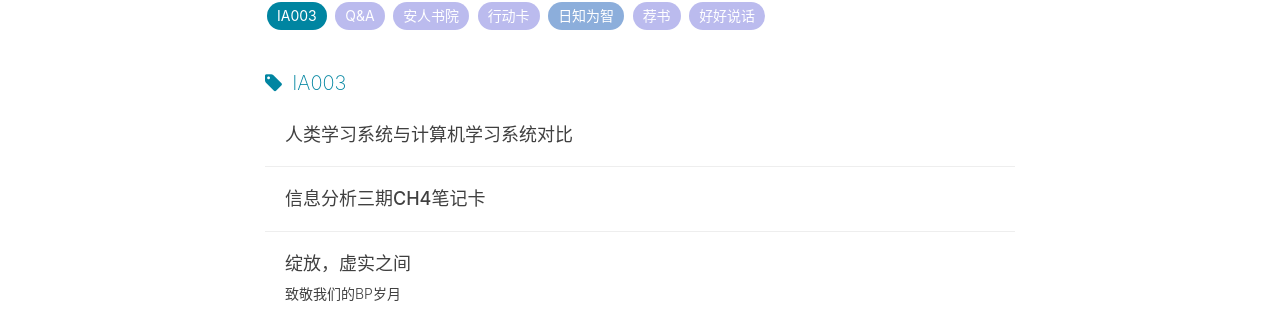
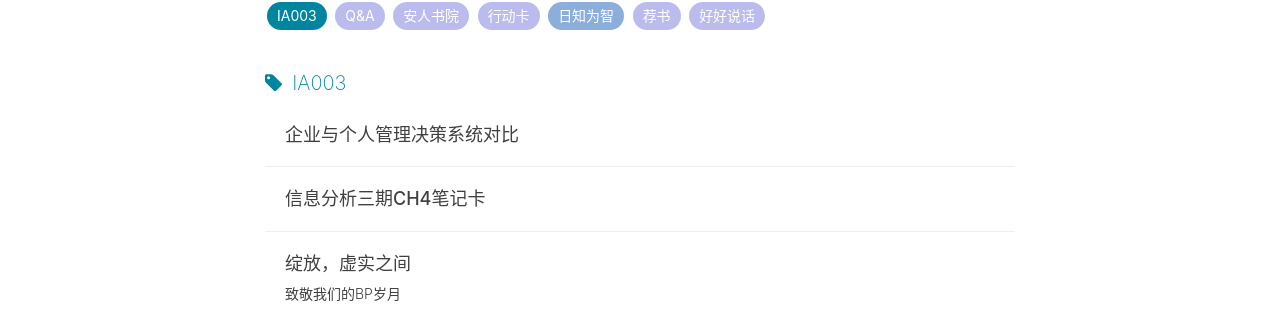
Before and after one commit to kiaorahao/hao.github.io, a Jekyll site: the page built from tags.html, in a window 1280 px wide. Shown: the part 266-581 px from the top of the page. Built offline with Jekyll 4.4.1, drawn with Linux system fonts in a browser that asks for light colours; nearby versions of some CDN libraries; comment, search, counter and statistics services are not loaded.

Commit message:
Update 2019-02-16-learning_human_Computer.md

```diff
--- a/_posts/2019-02-16-learning_human_Computer.md
+++ b/_posts/2019-02-16-learning_human_Computer.md
@@ -1,6 +1,6 @@
 ---
 layout: post
-title: "人类学习系统与计算机学习系统对比"
+title: "企业与个人管理决策系统对比"
 subtitle: ''
 author: "Hao"
 header-style: text
@@ -8,8 +8,11 @@
   - IA003
 ---
 
-计算机学习系统是一个模拟人类学习系统但是又运用众包思维，快速迭代升级的一个超级人脑。拿商业级的企业管理软件为例，它是企业的中枢神经系统，从最开始只是简单的财务记账，出入库管理，到如今演化为一个极为庞大复杂精细的系统，企业则是一分钟都离不开这套中枢系统。
+2019-02-16-learning_human_Computer.md
 
+企业管理决策系统的是一个模拟人类行为模式但是运用众包思维，快速迭代升级的一个超级协作系统。作为企业的中枢神经系统，从最开始只是简单的财务记账，出入库管理，到如今演化为一个极为庞大复杂精细的系统，企业则是一分钟都离不开这套中枢系统。
+
+## 企业管理软件
 然后我们试着来解剖一下企业管理软件，同步思考对于我们个人的知识管理决策体系的类比、参照和启发。企业管理软件从事务性系统OLTP出发，形成一个近物理世界快照的信息系统，企业所有关键经营活动都必须通过OLTP系统进行记录、控制、管理、追踪，全球化、多产业的大型国际集团，通过这套系统形成一个统一的企业管理模板，并且不断沉淀、迭代、更新、优化，系统为企业服务的同时，又通过不断互动的压力测试完成了自身的进化。各部门间也可以突破信息孤岛，实现信息、数据的实时传递、更新。同时，因为流程标准化，各企业间可以基于同一标准进行产业链、供应链上下游无缝衔接，大大减少衔接成本。
 
 企业通过日常经营活动，日积月累产生了大量数据以后，这些数据本身就形成了能源，如何基于这些数据分析的结论更好的指导将来的生产、销售等活动，是企业下一步精细化管理中必须要走的路。这样基于分析的系统OLAP就应运而生。它本身不会产生新的业务数据，所有的数据都是原封不动的（原则上，不考虑数据清洗等细节）来源于OLTP的数据。基于这部分数据，我们期望能够得到有效的信息进行回顾、预测与管理。那么目前主流会有两种方法。
@@ -18,11 +21,14 @@
 
 第二种是为了应对越来越多的非结构化数据，比如视频、网站信息流，以及爆炸式增长的数据（特别是互联网行业），我们已经没有办法很好的利用DW的传统框架来应对这些无论从形式的多样性、数据量的突增，针对预测的需求，科学家们发明了机器学习ML的模型。整个系统处理过程更像是一个黑箱（包含复杂的数学模型），我们只需要拥有足够多的历史数据，告诉这个黑箱输入和输出信息是什么，黑箱本身就可以经过足够数据量的喂养之后，在内部不断升级自己的计算方法（算法），最终可以尽可能准确的根据已知输入数据得到输出数据。这样，当有新的输入数据进来，这个黑箱就可以自动计算出所期待的输出数据，即预测数据。
 
+## 个人管理决策系统
+
 这样对比个人管理决策系统也会有类似启发。首先就是构建OLTP系统，不能是孤岛系统，比如财务记账用免费软件甚至excel，主要的个人资金流，物流，信息流全都在一个系统里打通，而且通过与其他交易系统连接，比如淘宝（资金流、物流）、快递系统（物流）、zotero、github、微信、blog、email（信息流，知识流）等打通，形成一整套个人管理系统。
 
 其次是基于所有这些OLTP构建OLAP系统，第一个就是考虑按照传统DW架构构建相对稳定的个人管理驾驶舱。具体来说，就是按照业务主题构建相应模块，比如财务，物流，知识管理（专业书籍，个人兴趣书籍，作品管理），职业，社会关系管理，健康（Keep，医疗系统等），文娱等。具体实施，首先根据数据仓库理念，构建底层相对稳定的基础模型（MDL，IDL），然后基于现有模块分类构建业务主题层（CDL），最后根据个人当下需求构建报告层（RDL），比如财务报表（方便进一步分析和财务健康度扫描），知识结构体系查询（了解个人现有知识结构体系，当年/季度/月/天知识分解学习/阅读计划），健康管理（饮食成分分析，健康度扫描，后续饮食建议，健身情况总结、计划，当年/季度/月/天计划），看板系统（Todo/In progress/Needs review/reviewed approved/Done）。
 
 第二个是参考机器学习打磨个人的高阶模型[^1]， 比如我们参考芒格的方法，每年设定一个高阶模型目标，从现有DW数据中提取出相关数据进行训练测试，后续有新的类似信息进来我们就可以自动得出新的结果。具体比如最小全局认识，我们针对虚拟现实技术（VR）做了一个最小全局认识，得到相关结果（学术，商业，职业最小全局认识）。后续有最新行业信息进来以后（比如有新的技术发展），我们可以更新相关结果（部分信息通过我们之前设定好的批量操作/自动化程序自动提取分析实现，比如批量搜索相关论文；部分信息还需要手工分析，比如对相关论文进行分析提取关键信息，以及后续相关报表调整：最新技术动态及趋势分析）。
+
 同时，我们可以整理个人高阶模型As-is和Tobe 管理驾驶舱，针对As-Is部分，提供目前已经掌握的清单及相关属性，包括应用领域数量，应用年限，成熟度，成果数量和质量，下一步计划等。针对To-be设定相关清单和属性，包括计划实施年份、预期效果等。
 
 ## 参考资料：
```
